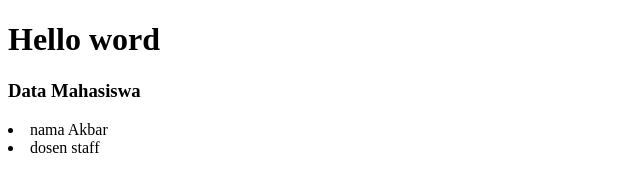
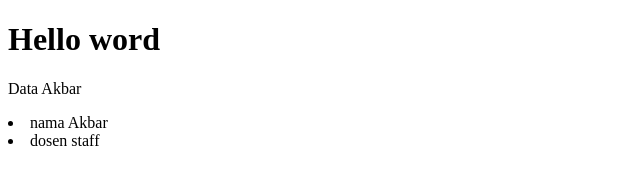
Before and after one commit to akbardermawan/akb-test2, a plain HTML site: page index.html in a window 1280 px wide. Shown: the whole page, without its empty margins (0-640 px from the left). Drawn offline with Linux system fonts and the light colour scheme.

Commit message:
mengubah data mahsiswa

```diff
--- a/index.html
+++ b/index.html
@@ -9,7 +9,8 @@
 <body>
     <h1>Hello word</h1>
 
-<h3>Data Mahasiswa</h3>
+
+    <p>Data Akbar</p>
 <li>nama Akbar</li>
 <li>dosen staff</li>
 
```
